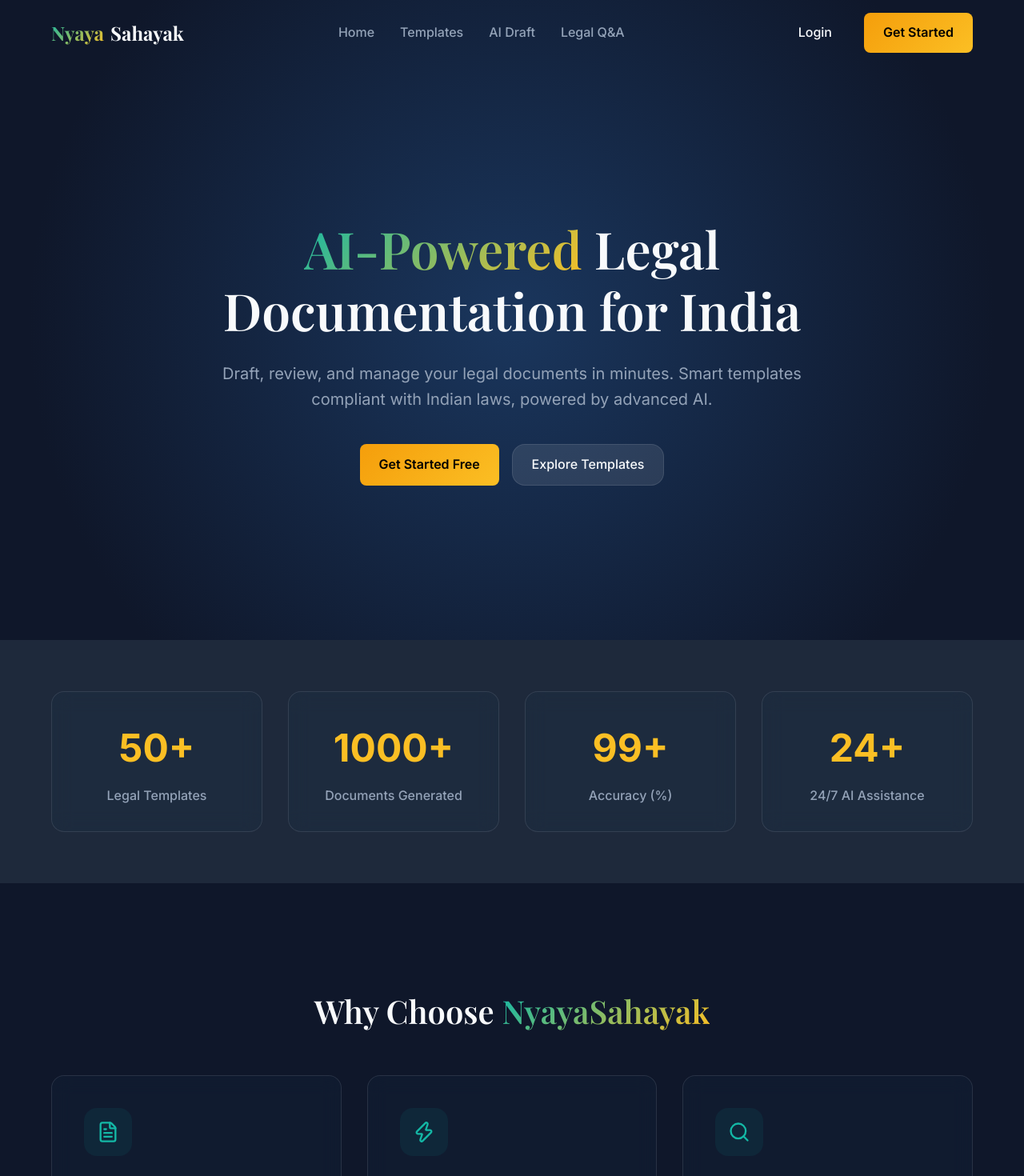
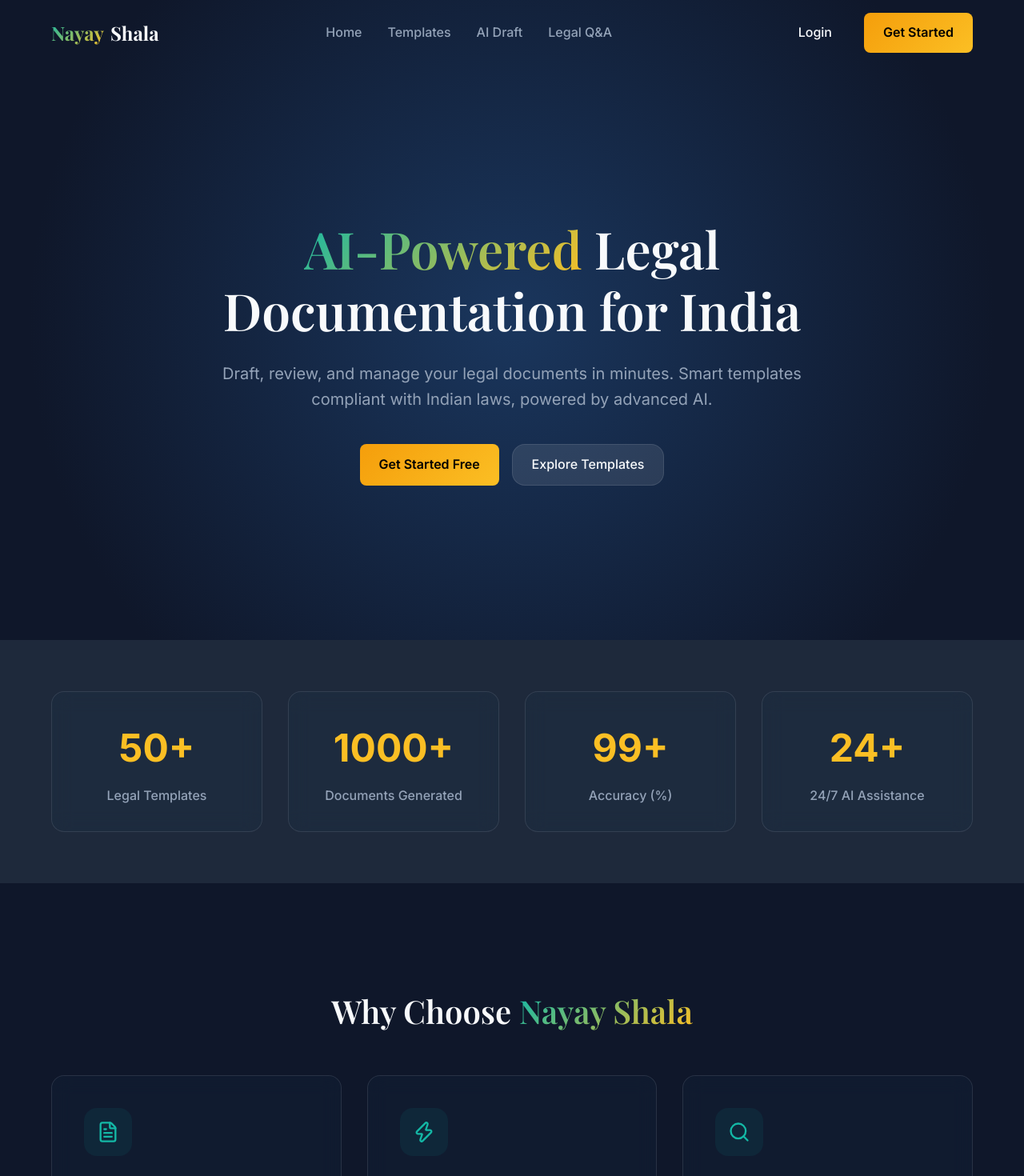
Before and after one commit to ashwin554/SIH-Legal-Documentation-Assistant, a React (Vite) app in the folder client/: page / in a window 1280 px wide. Shown: the top 1470 px of the page at 80% size. Built offline with nearby package versions, Linux system fonts and the light colour scheme.

Commit message:
chore: rename app to Nayay Shala

```diff
--- a/client/index.html
+++ b/client/index.html
@@ -4,7 +4,7 @@
     <meta charset="UTF-8" />
     <link rel="icon" type="image/svg+xml" href="/vite.svg" />
     <meta name="viewport" content="width=device-width, initial-scale=1.0" />
-    <title>NyayaSahayak — AI Legal Documentation Assistant</title>
+    <title>Nayay Shala — AI Legal Documentation Assistant</title>
     <meta name="description" content="AI-Powered Legal Documentation Assistant for India. Draft, review, and manage legal documents easily." />
   </head>
   <body>
--- a/client/src/components/Footer.jsx
+++ b/client/src/components/Footer.jsx
@@ -7,7 +7,7 @@ const Footer = () => {
       <div className="container">
         <div className="footer-grid">
           <div className="footer-col">
-            <h3 className="nav-brand" style={{ marginBottom: '1rem' }}><span className="gradient-text">Nyaya</span>Sahayak</h3>
+            <h3 className="nav-brand" style={{ marginBottom: '1rem' }}><span className="gradient-text">Nayay</span> Shala</h3>
             <p style={{ color: 'var(--text-secondary)' }}>AI-Powered Legal Documentation Assistant for everyone.</p>
           </div>
           <div className="footer-col">
@@ -36,8 +36,8 @@ const Footer = () => {
           </div>
         </div>
         <div className="footer-bottom">
-          <p>Disclaimer: NyayaSahayak is an AI assistant and does not provide formal legal advice. Always consult with a qualified professional for complex legal matters.</p>
-          <p style={{ marginTop: '1rem' }}>&copy; {new Date().getFullYear()} NyayaSahayak. Made for SIH 2024.</p>
+          <p>Disclaimer: Nayay Shala is an AI assistant and does not provide formal legal advice. Always consult with a qualified professional for complex legal matters.</p>
+          <p style={{ marginTop: '1rem' }}>&copy; {new Date().getFullYear()} Nayay Shala. Made for SIH 2024.</p>
         </div>
       </div>
     </footer>
--- a/client/src/components/Navbar.jsx
+++ b/client/src/components/Navbar.jsx
@@ -22,7 +22,7 @@ const Navbar = () => {
     <nav className={`navbar ${!isLanding || isScrolled ? 'solid' : ''}`}>
       <div className="container navbar-container">
         <Link to="/" className="nav-brand">
-          <span className="gradient-text">Nyaya</span>Sahayak
+          <span className="gradient-text">Nayay</span> Shala
         </Link>
 
         <div className={`nav-links ${isMobileOpen ? 'mobile-open' : ''}`}>
--- a/client/src/components/Sidebar.jsx
+++ b/client/src/components/Sidebar.jsx
@@ -9,7 +9,7 @@ const Sidebar = () => {
   return (
     <aside className="sidebar">
       <div className="sidebar-header">
-        <span className="gradient-text">Nyaya</span>Sahayak
+        <span className="gradient-text">Nayay</span> Shala
       </div>
 
       <nav className="sidebar-nav">
--- a/client/src/pages/Landing.jsx
+++ b/client/src/pages/Landing.jsx
@@ -46,7 +46,7 @@ const Landing = () => {
       {/* Features Section */}
       <section className="features-section">
         <div className="container">
-          <h2 className="section-title">Why Choose <span className="gradient-text">NyayaSahayak</span></h2>
+          <h2 className="section-title">Why Choose <span className="gradient-text">Nayay Shala</span></h2>
           <div className="features-grid">
             <FeatureCard
               icon={FileText}
--- a/client/src/pages/Register.jsx
+++ b/client/src/pages/Register.jsx
@@ -34,7 +34,7 @@ const Register = () => {
     <div className="auth-page fade-in">
       <div className="glass-card auth-card">
         <h2>Create Account</h2>
-        <p className="auth-subtitle">Join NyayaSahayak to automate your legal workflow</p>
+        <p className="auth-subtitle">Join Nayay Shala to automate your legal workflow</p>
 
         {error && <div className="error-message">{error}</div>}
 
```
Also changed, not shown: 1 other file (tests, documents, lock files or other folders).
